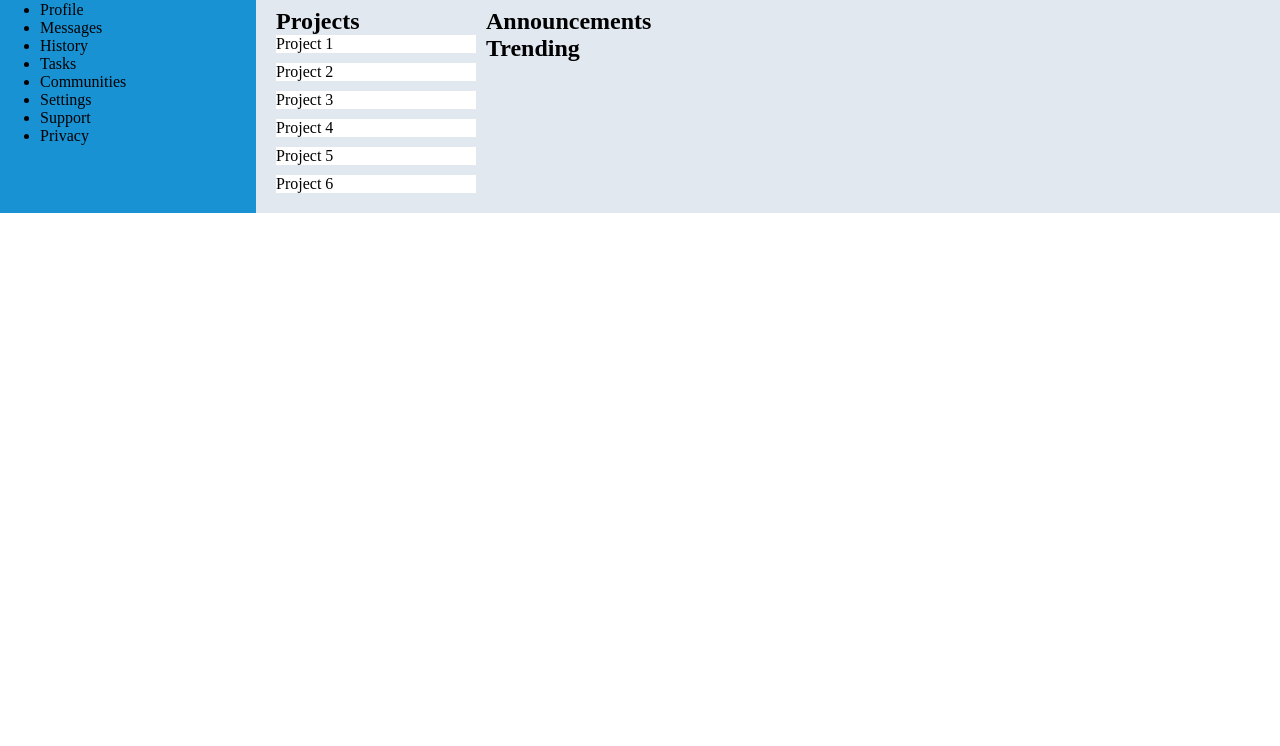
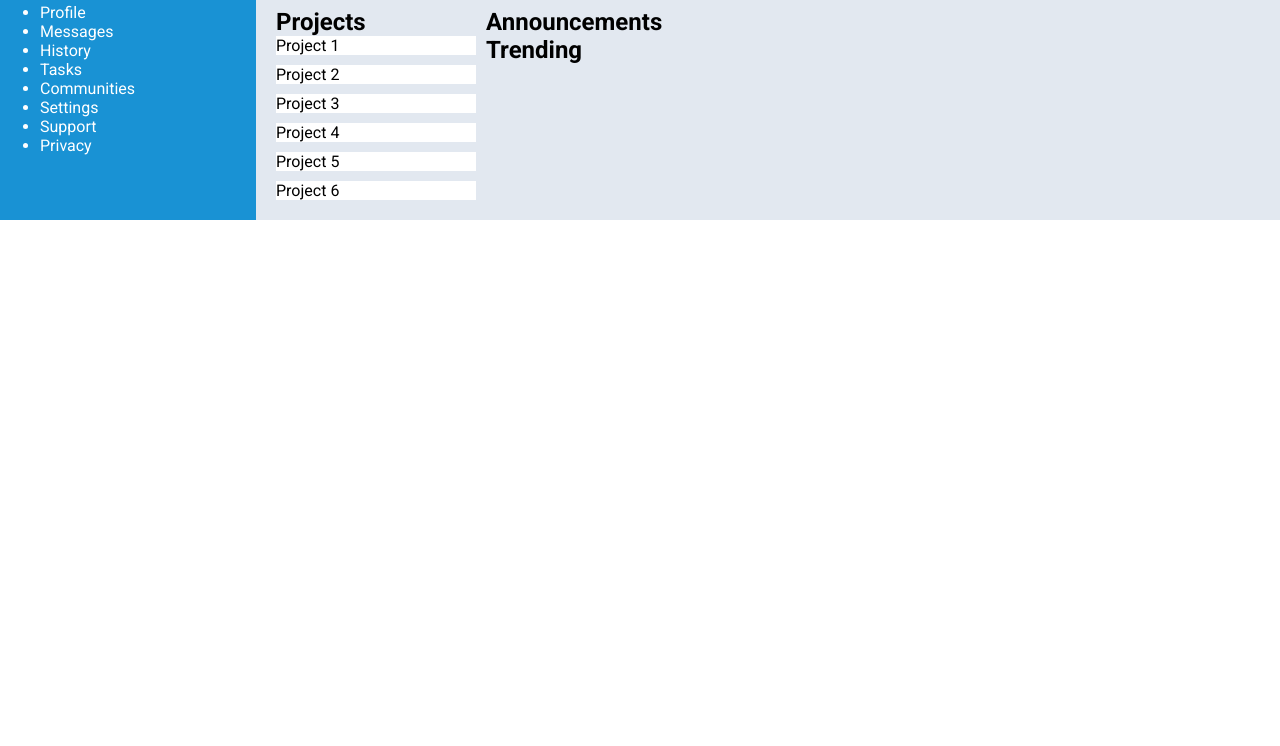
Before and after one commit to SpyrosPolemis/css-dashboard, a plain HTML site: page index.html in a window 1280 px wide. Shown: the part 54-800 px from the top of the page. Drawn offline with Linux system fonts and the light colour scheme.

Commit message:
Change font to Roboto

```diff
--- a/index.html
+++ b/index.html
@@ -5,6 +5,9 @@
     <meta name="viewport" content="width=device-width, initial-scale=1.0">
     <title>Dashboard</title>
     <link rel="stylesheet" href="styles.css">
+    <link rel="preconnect" href="https://fonts.googleapis.com">
+    <link rel="preconnect" href="https://fonts.gstatic.com" crossorigin>
+    <link href="https://fonts.googleapis.com/css2?family=Roboto:ital,wght@0,100..900;1,100..900&display=swap" rel="stylesheet">
 </head>
 <body>
     <div id="container">
--- a/styles.css
+++ b/styles.css
@@ -1,5 +1,6 @@
 * {
     margin: 0;
+    font-family: "Roboto";
 }
 
 #container {
@@ -9,6 +10,7 @@
 
 #sidebar {
     background-color: #1992d4;
+    color: #ffffff;
     grid-area: 1 / 1 / 3 / 2;
 }
 
```
